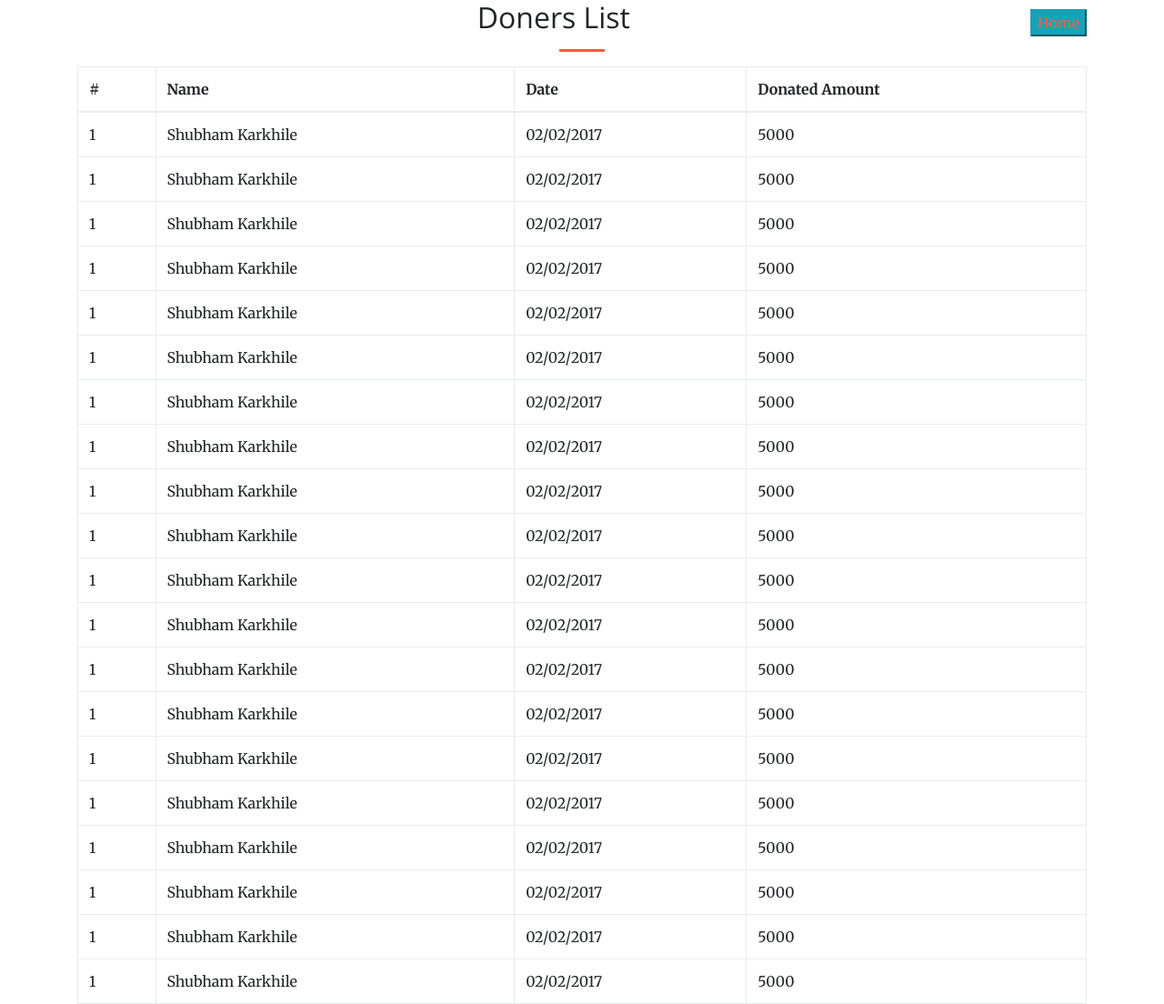
After one commit to SagareGanesh/KamaleshwarJirnodhar, a Rails app: page /doners in a window 1280 px wide. The commit adds this page. Shown: the whole page at 91% size. Run offline with Rails 7, Linux system fonts and the light colour scheme; style sheets or scripts are compiled from the project's sources; some libraries are stand-ins or nearby versions.

Commit message:
[Added] Doner list

```diff
--- a/app/assets/stylesheets/application.css
+++ b/app/assets/stylesheets/application.css
@@ -17,3 +17,7 @@
 #target{
   margin-top: -100px;
 }
+#btn-home{
+  float: right;
+  margin-top: 10px;
+}
--- a/app/controllers/home_controller.rb
+++ b/app/controllers/home_controller.rb
@@ -1,5 +1,7 @@
 class HomeController < ApplicationController
   def dashboard
-    render layout: false
+  end
+
+  def doners
   end
 end
--- /dev/null
+++ b/app/views/home/_doner_list.html.haml
@@ -0,0 +1,100 @@
+%tr
+  %td.col-xs-2 1
+  %td.col-xs-4 Shubham Karkhile
+  %td.col-xs-4 02/02/2017
+  %td.col-xs-2 5000
+%tr
+  %td.col-xs-2 1
+  %td.col-xs-4 Shubham Karkhile
+  %td.col-xs-4 02/02/2017
+  %td.col-xs-2 5000
+%tr
+  %td.col-xs-2 1
+  %td.col-xs-4 Shubham Karkhile
+  %td.col-xs-4 02/02/2017
+  %td.col-xs-2 5000
+%tr
+  %td.col-xs-2 1
+  %td.col-xs-4 Shubham Karkhile
+  %td.col-xs-4 02/02/2017
+  %td.col-xs-2 5000
+%tr
+  %td.col-xs-2 1
+  %td.col-xs-4 Shubham Karkhile
+  %td.col-xs-4 02/02/2017
+  %td.col-xs-2 5000
+%tr
+  %td.col-xs-2 1
+  %td.col-xs-4 Shubham Karkhile
+  %td.col-xs-4 02/02/2017
+  %td.col-xs-2 5000
+%tr
+  %td.col-xs-2 1
+  %td.col-xs-4 Shubham Karkhile
+  %td.col-xs-4 02/02/2017
+  %td.col-xs-2 5000
+%tr
+  %td.col-xs-2 1
+  %td.col-xs-4 Shubham Karkhile
+  %td.col-xs-4 02/02/2017
+  %td.col-xs-2 5000
+%tr
+  %td.col-xs-2 1
+  %td.col-xs-4 Shubham Karkhile
+  %td.col-xs-4 02/02/2017
+  %td.col-xs-2 5000
+%tr
+  %td.col-xs-2 1
+  %td.col-xs-4 Shubham Karkhile
+  %td.col-xs-4 02/02/2017
+  %td.col-xs-2 5000
+%tr
+  %td.col-xs-2 1
+  %td.col-xs-4 Shubham Karkhile
+  %td.col-xs-4 02/02/2017
+  %td.col-xs-2 5000
+%tr
+  %td.col-xs-2 1
+  %td.col-xs-4 Shubham Karkhile
+  %td.col-xs-4 02/02/2017
+  %td.col-xs-2 5000
+%tr
+  %td.col-xs-2 1
+  %td.col-xs-4 Shubham Karkhile
+  %td.col-xs-4 02/02/2017
+  %td.col-xs-2 5000
+%tr
+  %td.col-xs-2 1
+  %td.col-xs-4 Shubham Karkhile
+  %td.col-xs-4 02/02/2017
+  %td.col-xs-2 5000
+%tr
+  %td.col-xs-2 1
+  %td.col-xs-4 Shubham Karkhile
+  %td.col-xs-4 02/02/2017
+  %td.col-xs-2 5000
+%tr
+  %td.col-xs-2 1
+  %td.col-xs-4 Shubham Karkhile
+  %td.col-xs-4 02/02/2017
+  %td.col-xs-2 5000
+%tr
+  %td.col-xs-2 1
+  %td.col-xs-4 Shubham Karkhile
+  %td.col-xs-4 02/02/2017
+  %td.col-xs-2 5000
+%tr
+  %td.col-xs-2 1
+  %td.col-xs-4 Shubham Karkhile
+  %td.col-xs-4 02/02/2017
+  %td.col-xs-2 5000
+%tr
+  %td.col-xs-2 1
+  %td.col-xs-4 Shubham Karkhile
+  %td.col-xs-4 02/02/2017
+  %td.col-xs-2 5000
+%tr
+  %td.col-xs-2 1
+  %td.col-xs-4 Shubham Karkhile
+  %td.col-xs-4 02/02/2017
+  %td.col-xs-2 5000
--- /dev/null
+++ b/app/views/home/doners.html.haml
@@ -0,0 +1,15 @@
+.container
+  %button.btn-info#btn-home
+    %a{:href => "/"} Home
+  .header.text-center
+    %h2 Doners List
+  %hr
+  %table.table.table-bordered.table-hover
+    %thead
+      %tr
+        %th.col-xs-2 #
+        %th.col-xs-4 Name
+        %th.col-xs-4 Date
+        %th.col-xs-2 Donated Amount
+    %tbody
+      = render 'doner_list'
--- a/app/views/layouts/application.html.haml
+++ b/app/views/layouts/application.html.haml
@@ -9,7 +9,6 @@
 
     = stylesheet_link_tag "application", media: "all"
     = stylesheet_link_tag "bootstrap.min"
-    = stylesheet_link_tag "bootstrap-responsive.min"
     = stylesheet_link_tag "font-awesome.min"
     = stylesheet_link_tag "magnific-popup"
     = stylesheet_link_tag "creative.min"
@@ -19,8 +18,6 @@
 
     = javascript_include_tag "application"
     = yield :javascript if content_for?(:javascript)
-    = javascript_include_tag params[:controller]
 
   %body#page-top{:class=> "#{controller_name} #{action_name}" }
-    - byebug
     = yield
--- a/config/routes.rb
+++ b/config/routes.rb
@@ -4,6 +4,7 @@ Rails.application.routes.draw do
 
   # You can have the root of your site routed with "root"
   root 'home#dashboard'
+  get 'doners' => 'home#doners'
 
   # Example of regular route:
   #   get 'products/:id' => 'catalog#view'
```
Also changed, not shown: app/views/home/dashboard.html.haml (+76 -96 lines).
